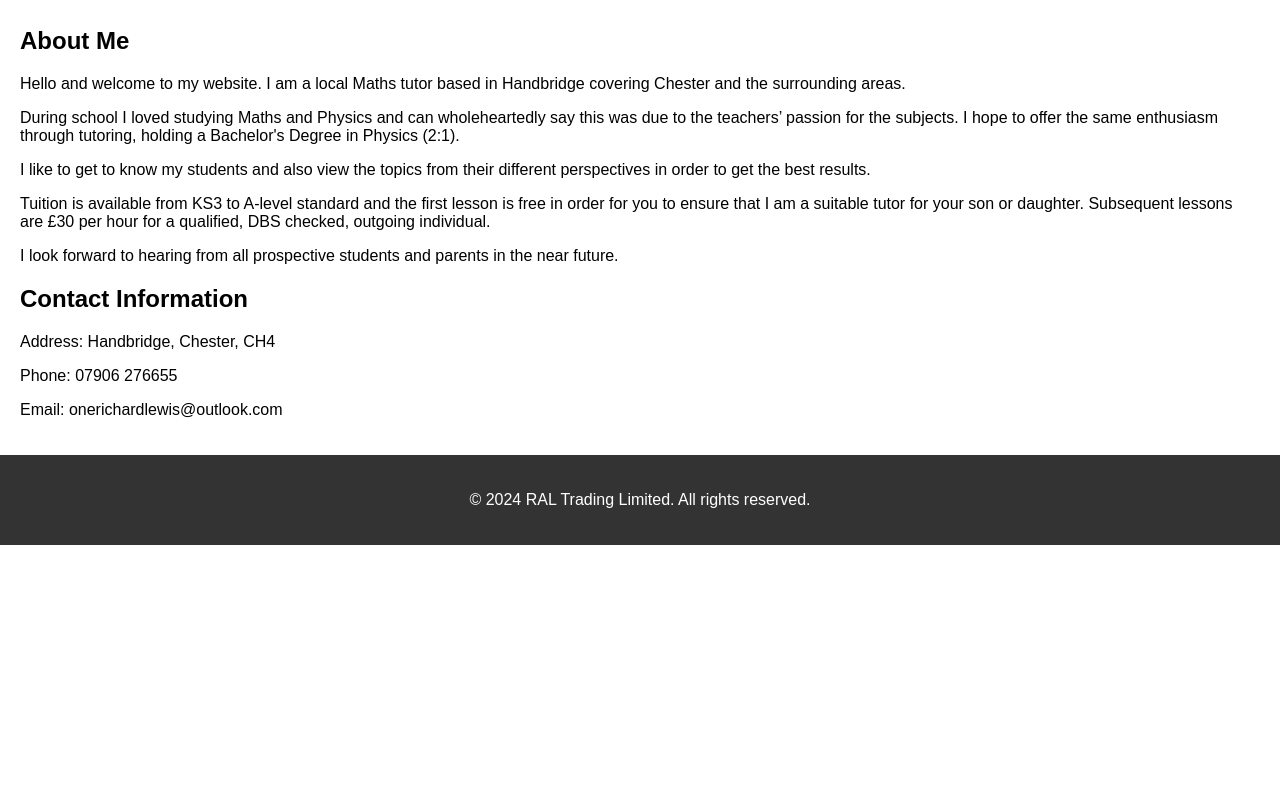
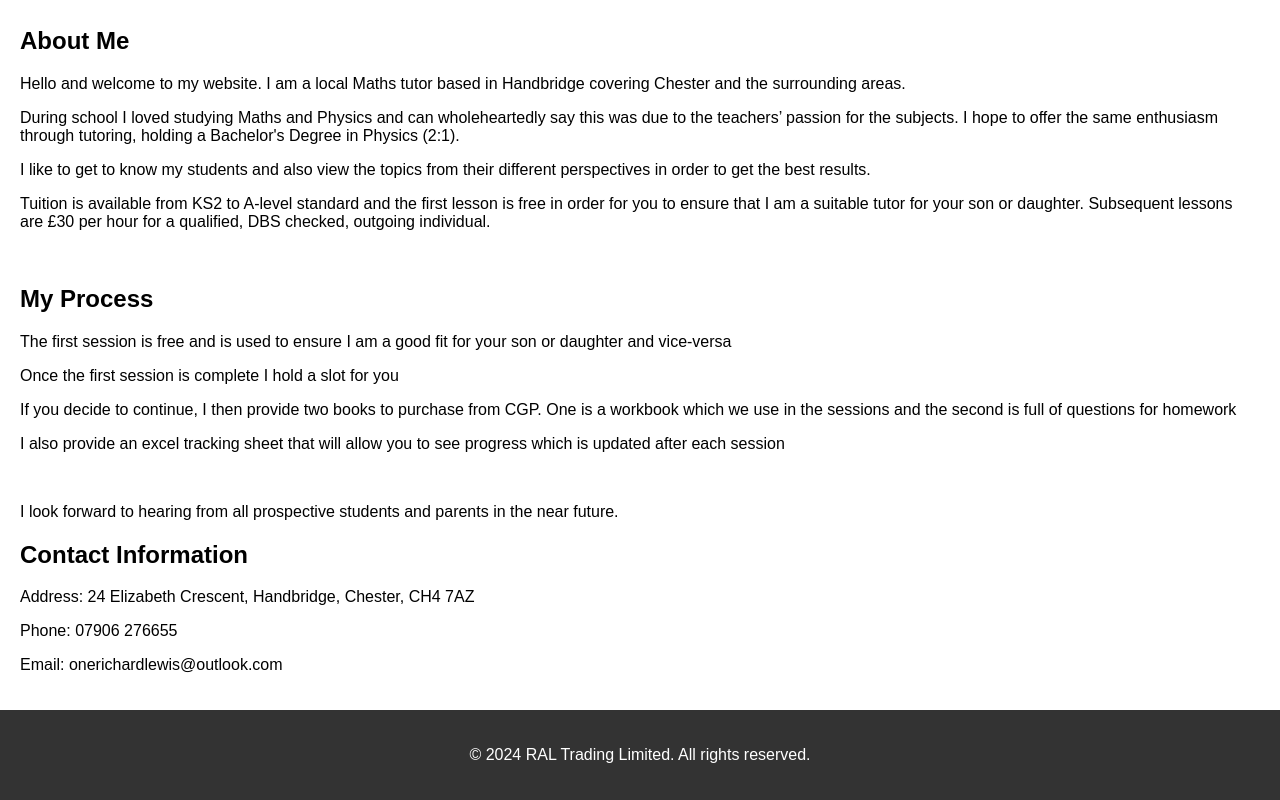
Before and after one commit to onerichardlewis/tutoring, a plain HTML site: page index.html in a window 1280 px wide. Shown: the part 753-1553 px from the top of the page. Before the commit the page ends 1298 px from the top, so only its background shows below. Drawn offline with Linux system fonts and the light colour scheme.

Commit message:
index.html

```diff
--- a/index.html
+++ b/index.html
@@ -62,13 +62,21 @@
     <p>Hello and welcome to my website. I am a local Maths tutor based in Handbridge covering Chester and the surrounding areas.</p>
 	<p>During school I loved studying Maths and Physics and can wholeheartedly say this was due to the teachers’ passion for the subjects. I hope to offer the same enthusiasm through tutoring, holding a Bachelor's Degree in Physics (2:1).</p>
 	<p>I like to get to know my students and also view the topics from their different perspectives in order to get the best results.</p>
-	<p>Tuition is available from KS3 to A-level standard and the first lesson is free in order for you to ensure that I am a suitable tutor for your son or daughter. Subsequent lessons are £30 per hour for a qualified, DBS checked, outgoing individual.</p>
+	<p>Tuition is available from KS2 to A-level standard and the first lesson is free in order for you to ensure that I am a suitable tutor for your son or daughter. Subsequent lessons are £30 per hour for a qualified, DBS checked, outgoing individual.</p>
+  </section>
+	<br>
+     <h2>My Process</h2>
+	<p>The first session is free and is used to ensure I am a good fit for your son or daughter and vice-versa</p>
+	<p>Once the first session is complete I hold a slot for you</p>
+	<p>If you decide to continue, I then provide two books to purchase from CGP. One is a workbook which we use in the sessions and the second is full of questions for homework</p>
+	<p>I also provide an excel tracking sheet that will allow you to see progress which is updated after each session</p>
+
+	<br>
 	<p>I look forward to hearing from all prospective students and parents in the near future.</p>
-  </section>
 
   <section id="contact">
     <h2>Contact Information</h2>
-    <p>Address: Handbridge, Chester, CH4</p>
+    <p>Address: 24 Elizabeth Crescent, Handbridge, Chester, CH4 7AZ</p>
     <p>Phone: 07906 276655</p>
     <p>Email: onerichardlewis@outlook.com</p>
   </section>
```
